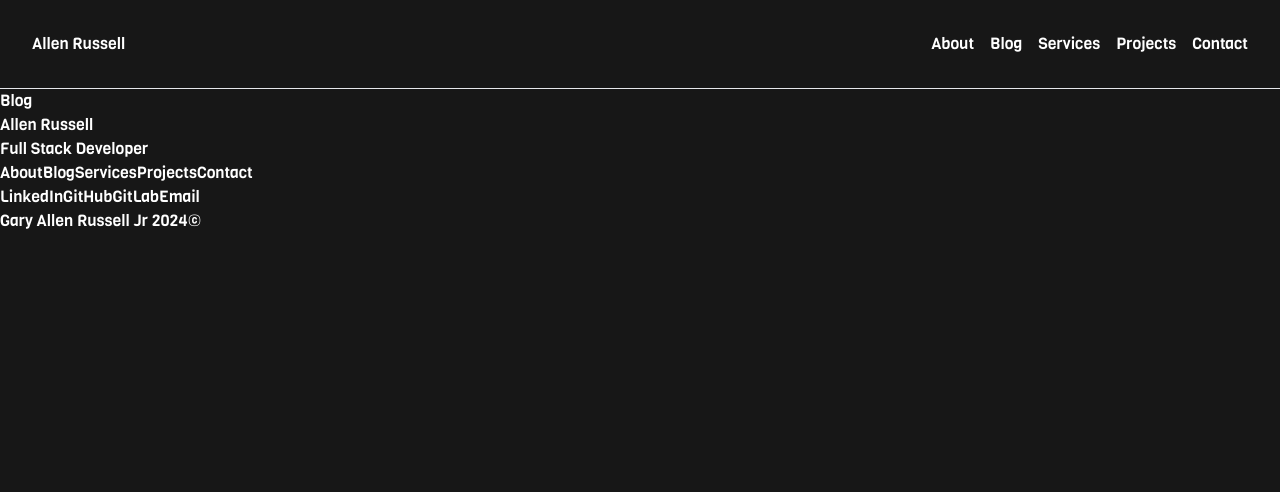
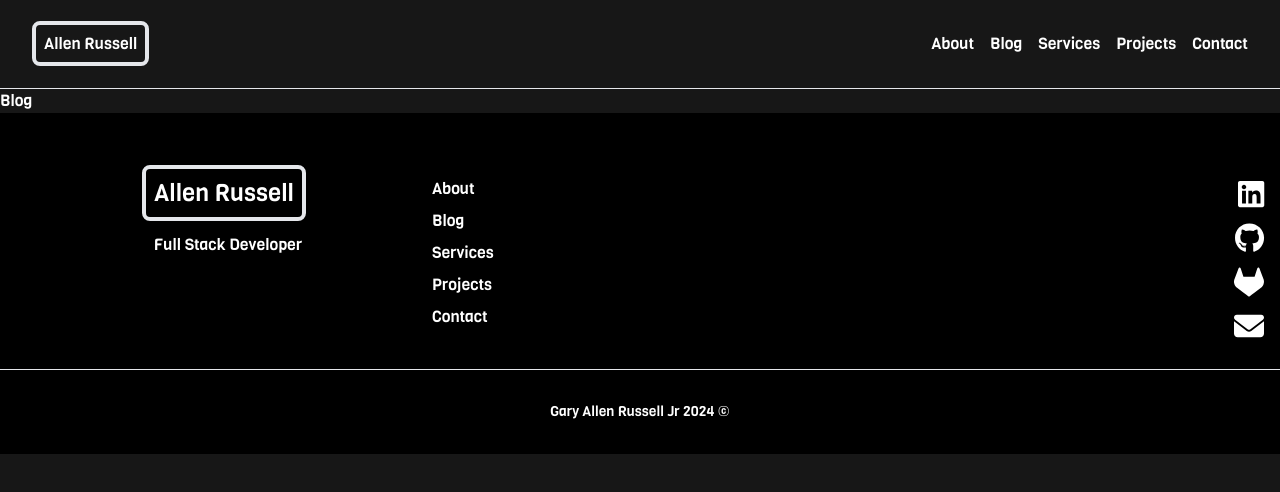
Before and after one commit to garussell/artist_profile, a Next.js app: page /blog in a window 1280 px wide. Shown: the top 492 px of the page. Built offline with nearby package versions, Linux system fonts and the light colour scheme.

Commit message:
homepage styling

```diff
--- a/app/layout.tsx
+++ b/app/layout.tsx
@@ -2,6 +2,9 @@ import type { Metadata } from "next";
 import localFont from "next/font/local";
 import Header from "../components/header";
 import Footer from "../components/footer";
+import "@fortawesome/fontawesome-svg-core/styles.css"; // import Font Awesome CSS
+import { config } from "@fortawesome/fontawesome-svg-core";
+config.autoAddCss = false;
 import "./globals.css";
 
 const bowlbyOne = localFont({
--- a/app/page.tsx
+++ b/app/page.tsx
@@ -80,7 +80,7 @@ export default async function Home() {
 
         <section className="min-h-screen flex flex-col justify-start items-left">
           <div className="prose text-left max-w-screen-lg w-full">
-            <h3 className="mt-20 mb-20 ml-6">featured work</h3>
+            <h3 className="mt-20 mb-10 ml-8">featured work</h3>
             <ul className="list-none space-y-6">
               {data.featured.map((feature, index) => (
                 <li key={`${feature._id}-${index}`} className="relative group flex items-center justify-between">
@@ -96,21 +96,26 @@ export default async function Home() {
                 </li>
               ))}
             </ul>
-            <div className="mt-4"><Link href="/projects">More</Link></div>
           </div>
+          <div className="m-8 border-4 p-2 rounded-lg hover:bg-gray-200 hover:text-black w-16"><Link href="/projects">More</Link></div>
         </section>
 
-
-        <section>
-          <h2>Services</h2>
-          <ul className="list-none">
-            {data.services.map((service, index) => (
-              <li key={`${service._id}-${index}`}>
-                {service.service} - {service.price}
+        <section className="flex justify-end">
+          <div className="prose mb-10">
+            <h3>Services</h3>
+            <ul className="grid grid-cols-1 list-none">
+              {data.services.map((service, index) => (
+                <li key={`${service._id}-${index}`} className="flex justify-between">
+                  <span>{service.service}</span>
+                  <span className="ml-30">{service.price}</span>
+                </li>
+              ))}
+              <li className="flex justify-between">
+                <span>Book a job on Fiverr</span>
+                <Link href="https://www.fiverr.com/allenrusselldev/build-your-website-to-be-intuitive-and-cost-effective" className="text-blue-500">Fiverr</Link>
               </li>
-            ))}
-            <li>Book a job on Fiverr - <Link href="https://www.fiverr.com/allenrusselldev/build-your-website-to-be-intuitive-and-cost-effective">Fiverr</Link></li>
-          </ul>
+            </ul>
+          </div>
         </section>
     </div>
   );
--- a/components/footer.tsx
+++ b/components/footer.tsx
@@ -1,27 +1,46 @@
 import Link from "next/link";
-
+import { FontAwesomeIcon } from "@fortawesome/react-fontawesome";
+import { faLinkedin, faGithub, faGitlab } from "@fortawesome/free-brands-svg-icons";
+import { faEnvelope } from "@fortawesome/free-solid-svg-icons";
 
 export default function Footer() {
   return (
-    <footer>
-      <div>
-        <Link href="/">Allen Russell</Link>
+    <footer className="bg-black text-white py-8">
+      <div className="container text-center">
+        <div className="grid sm:grid-cols-3 p-4">
+          <div className="mt-4">
+            <Link href="/" className="text-2xl font-bold border-4 p-2 rounded-lg">
+              Allen Russell
+            </Link>
+            <h2 className="mt-6 ml-2">Full Stack Developer</h2>
+          </div>
+          <div className="mt-4 text-left ">
+            <Link href="/about" className="block mb-2">About</Link>
+            <Link href="/blog" className="block mb-2">Blog</Link>
+            <Link href="/services" className="block mb-2">Services</Link>
+            <Link href="/projects" className="block mb-2">Projects</Link>
+            <Link href="/contact" className="block mb-2">Contact</Link>
+          </div>
+          <div className="mt-4 text-3xl text-right">
+            <Link href="https://www.linkedin.com/in/garyallenrusselljr/" className="block mb-2">
+              <FontAwesomeIcon icon={faLinkedin} />
+            </Link>
+            <Link href="https://github.com/garussell" className="block mb-2">
+              <FontAwesomeIcon icon={faGithub} />
+            </Link>
+            <Link href="https://gitlab.com/garussell" className="block mb-2">
+              <FontAwesomeIcon icon={faGitlab} />
+            </Link>
+            <Link href="mailto:allenrusselldev@gmail.com" className="block mb-2">
+              <FontAwesomeIcon icon={faEnvelope} />
+            </Link>
+          </div>
+        </div>
+        <hr className="w-screen" />
+        <div className="text-center mt-8 text-sm">
+          <p>Gary Allen Russell Jr 2024 &copy;</p>
+        </div>
       </div>
-      <h2>Full Stack Developer</h2>
-      <div>
-        <Link href="/about">About</Link>
-        <Link href="/blog">Blog</Link>
-        <Link href="/services">Services</Link>
-        <Link href="/projects">Projects</Link>
-        <Link href="/contact">Contact</Link>
-      </div>
-      <div>
-        <Link href="https://www.linkedin.com/in/garyallenrusselljr/">LinkedIn</Link>
-        <Link href="https://github.com/garussell">GitHub</Link>
-        <Link href="https://gitlab.com/garussell">GitLab</Link>
-        <Link href="mailto:allenrusselldev@gmail.com>">Email</Link>
-      </div>
-      <div>Gary Allen Russell Jr 2024&copy;</div>
     </footer>
-  )
+  );
 }
--- a/components/header.tsx
+++ b/components/header.tsx
@@ -6,7 +6,7 @@ export default function Header() {
       <nav className="container">
         <ul className="flex justify-between items-center p-8">
           <li className="mr-auto">
-            <Link href="/" className="hover:text-gray-400">Allen Russell</Link>
+            <Link href="/" className="hover:text-gray-400 border-4 p-2 rounded-lg">Allen Russell</Link>
           </li>
           <div className="flex space-x-4">
             <li>
--- a/package.json
+++ b/package.json
@@ -9,6 +9,10 @@
     "lint": "next lint"
   },
   "dependencies": {
+    "@fortawesome/fontawesome-svg-core": "^6.6.0",
+    "@fortawesome/free-brands-svg-icons": "^6.6.0",
+    "@fortawesome/free-solid-svg-icons": "^6.6.0",
+    "@fortawesome/react-fontawesome": "^0.2.2",
     "@sanity/client": "^6.22.3",
     "@sanity/image-url": "^1.0.2",
     "@sanity/vision": "^3.61.0",
```
Also changed, not shown: 1 other file (tests, documents, lock files or other folders).
